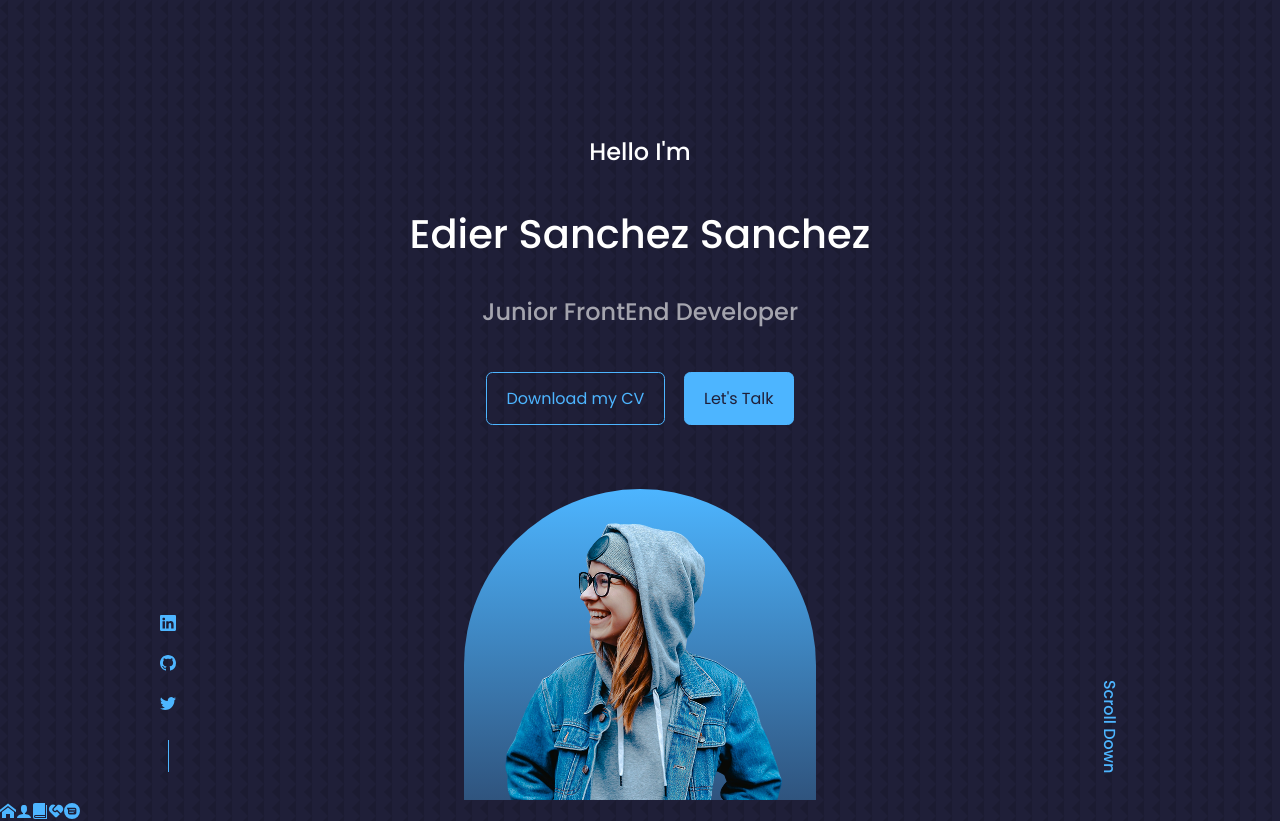
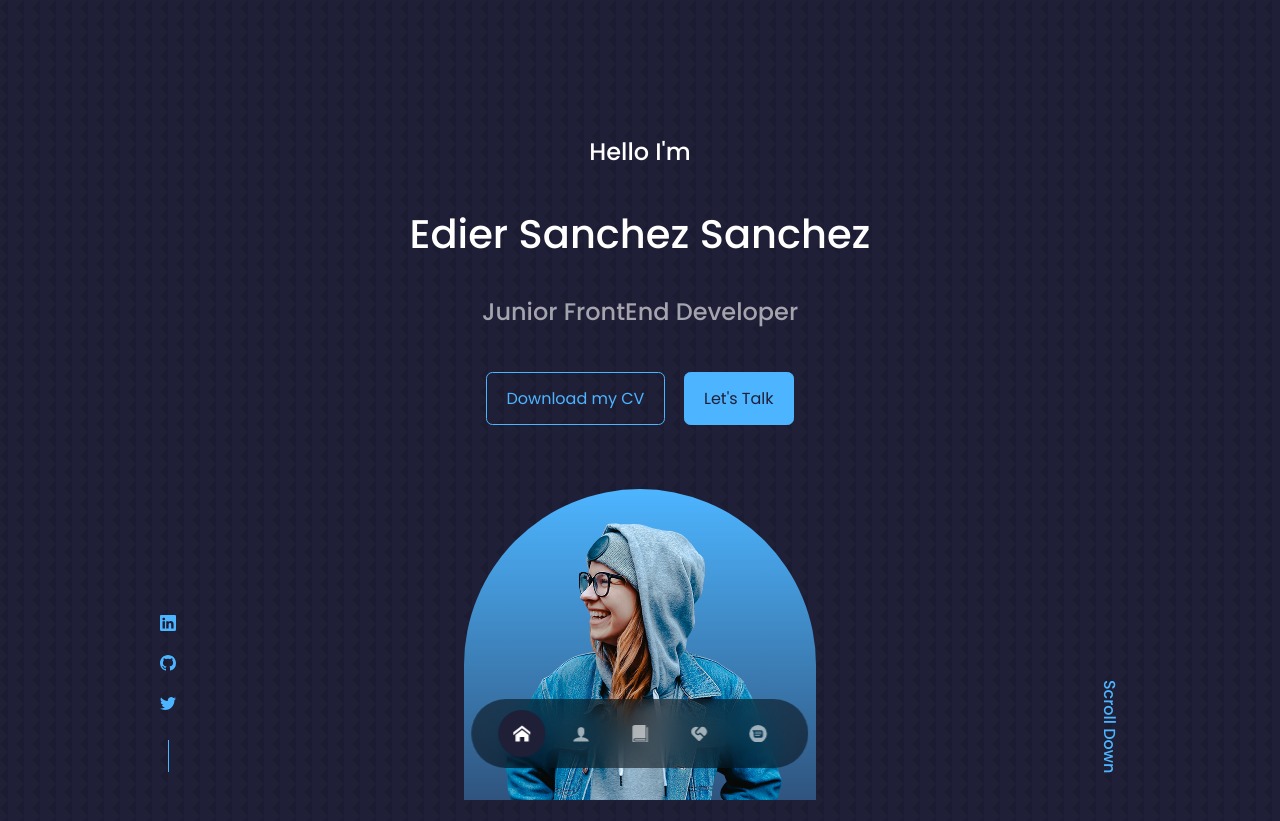
Before and after one commit to Annubis1709/my-react-portafolio-website, a React (Create React App) app: page / in a window 1280 px wide. Shown: the top 821 px of the page. Built offline with nearby package versions, Linux system fonts and the light colour scheme.

Commit message:
styling navBar

```diff
--- a/src/components/nav/NavBar.jsx
+++ b/src/components/nav/NavBar.jsx
@@ -7,7 +7,7 @@
 const NavBar = () => {
     return (
         <nav >
-            <a href={"#"}><ImHome /></a>
+            <a href={"#"}  className='active'><ImHome /></a>
             <a href={"#about"}><ImUser /></a>
             <a href={"#experience"}><ImBook /></a>
             <a href={"#services"}><RiServiceFill /></a>
@@ -16,4 +16,4 @@
     );
 };
 
-export default NavBar;
+export default NavBar
--- a/src/components/nav/navBar.css
+++ b/src/components/nav/navBar.css
@@ -0,0 +1,29 @@
+nav {
+    display: flex;
+    position: fixed;
+    z-index: 2;
+    gap: 0.8rem;
+    width: max-content;
+    padding: 0.7rem 1.7rem;
+    left: 50%;
+    background-color: rgba(0, 0, 0, 0.5);
+    backdrop-filter: blur(15px);
+    transform: translateX(-50%);
+    bottom: 2rem;
+    border-radius: 3rem;
+}
+nav a {
+    display: flex;
+    padding: 0.9rem;
+    background: transparent;
+    color: var(--color-light);
+    font-size: 1.1rem;
+    border-radius: 50%;
+}
+nav a:hover {
+    background: rgba(0, 0, 0, 0.3);
+}
+nav a.active {
+    background: var(--color-bg);
+    color: var(--color-white);
+}
```
